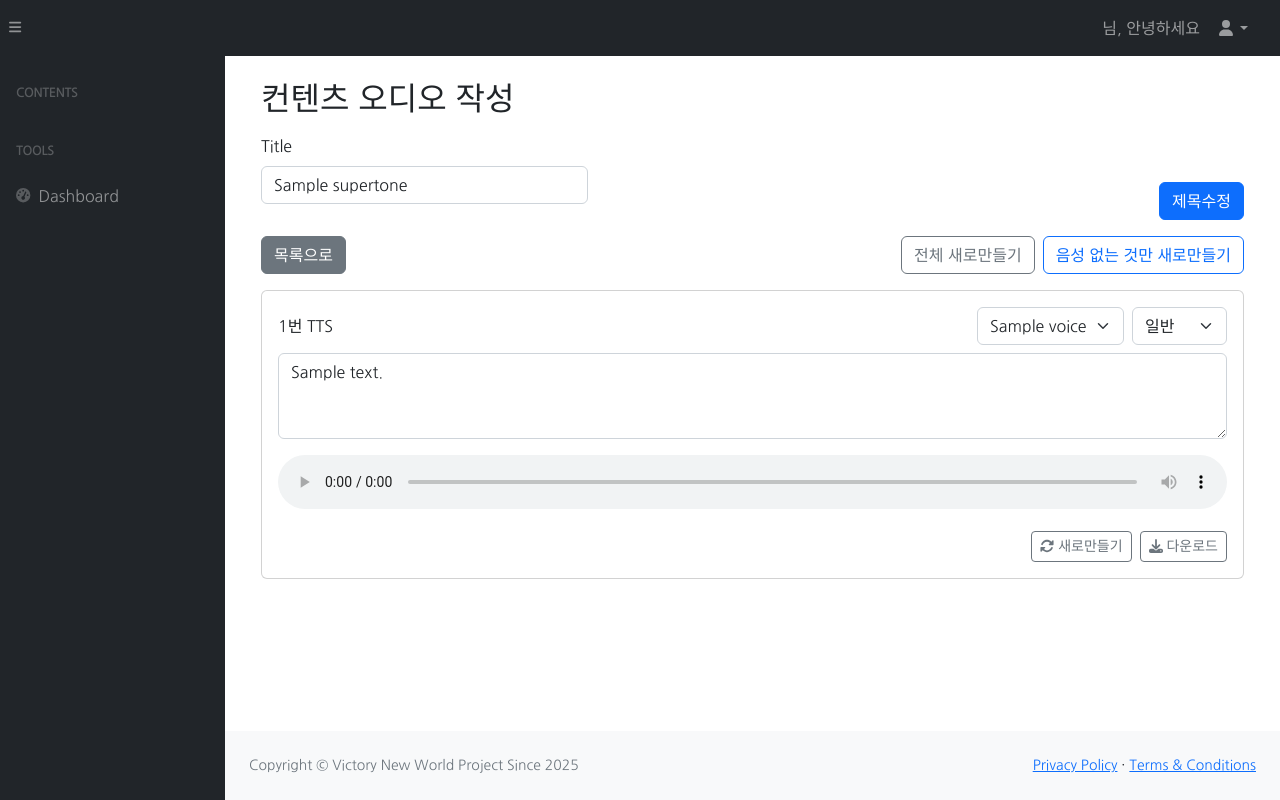
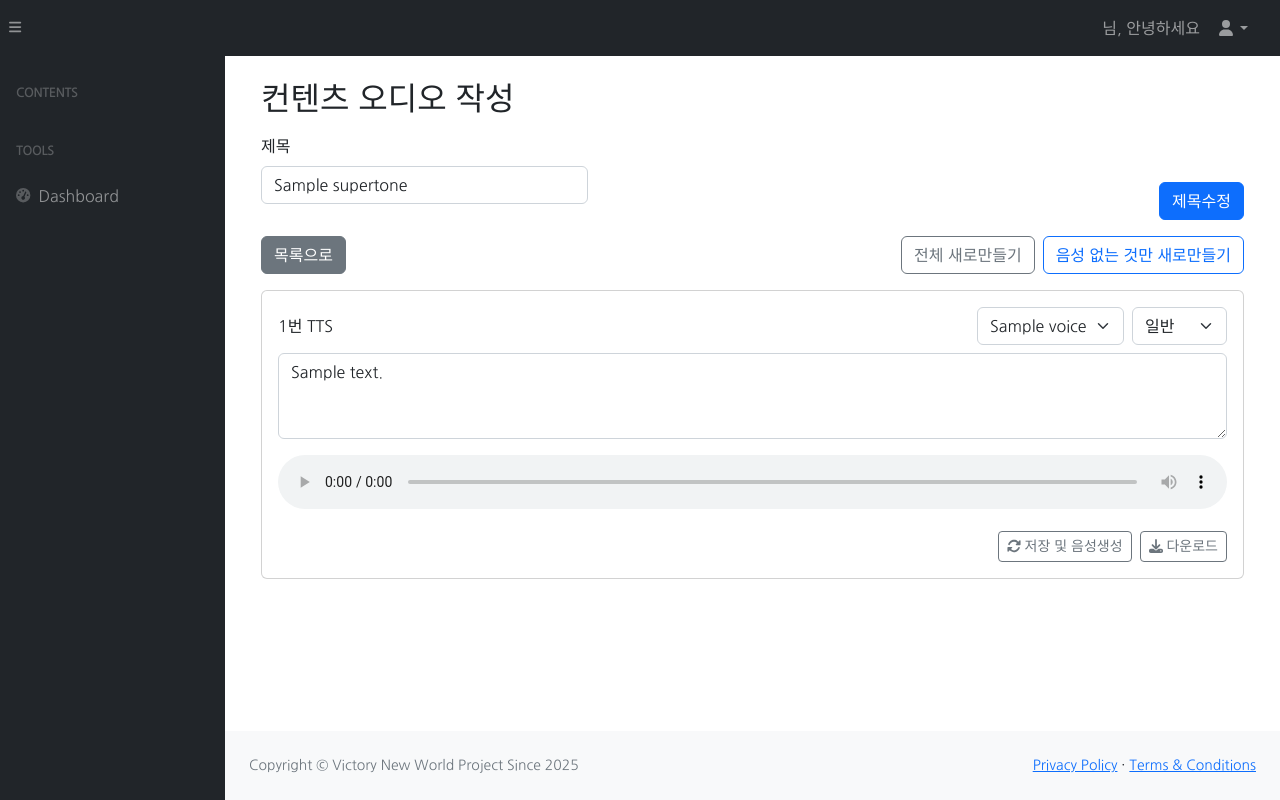
Before and after one commit to mk4236/supertale, a Django app: page /supertone/1/update/ in a window 1280 px wide. Run offline with Django 5.2, Linux system fonts and the light colour scheme; a user stored in the database is signed in; tables that the repository leaves empty hold one stand-in row (values such as "Sample post"); some libraries are stand-ins or nearby versions.

Commit message:
폼 타이틀 변경

```diff
--- a/supertone/forms.py
+++ b/supertone/forms.py
@@ -10,3 +10,12 @@ class SuperToneCreateForm(forms.ModelForm):
             "title": "제목",
             "contents": "내용",
         }
+
+
+class SuperToneUpdateForm(forms.ModelForm):
+    class Meta:
+        model = SuperTone
+        fields = ["title"]
+        labels = {
+            "title": "제목",
+        }
--- a/supertone/views.py
+++ b/supertone/views.py
@@ -18,7 +18,7 @@ from django.utils import timezone
 
 logger = logging.getLogger(__name__)
 
-from supertone.forms import SuperToneCreateForm
+from supertone.forms import SuperToneCreateForm, SuperToneUpdateForm
 
 from supertone.choices import LanguageType, ModelType, VoiceStyleType
 from .models import SuperTone, Voice
@@ -63,8 +63,9 @@ class SuperToneCreateView(LoginRequiredMixin, CreateView):
 
 
 class SuperToneUpdateView(LoginRequiredMixin, UpdateView):
+    form_class = SuperToneUpdateForm
     model = SuperTone
-    fields = ["title"]
+    # fields = ["title"]
     template_name = "supertone/update.html"
     # success_url = reverse_lazy("supertone_list")
 
--- a/templates/supertone/update.html
+++ b/templates/supertone/update.html
@@ -65,7 +65,7 @@
               </div>
               <div class="d-flex justify-content-end">
                 <button type="button" class="btn btn-sm btn-outline-secondary regenerate me-2" data-line-id="{{ line.id }}">
-                  <i class="fas fa-sync-alt"></i> 새로만들기
+                  <i class="fas fa-sync-alt"></i> 저장 및 음성생성
                 </button>
                 {% if line.audio_file %}
                   <a href="{{ line.audio_file.url }}" download class="btn btn-sm btn-outline-secondary">
```
